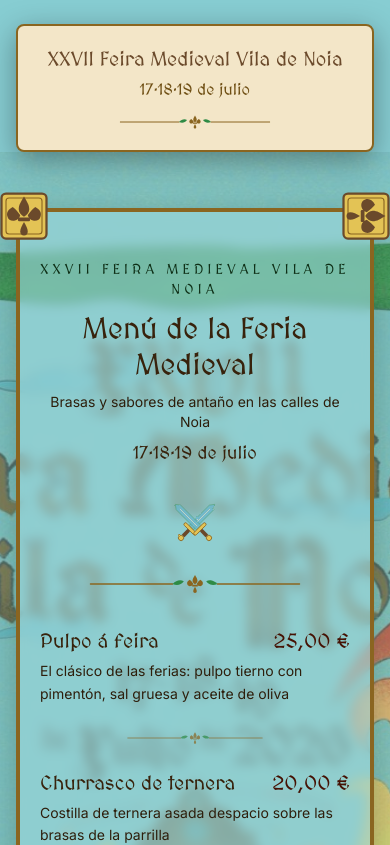
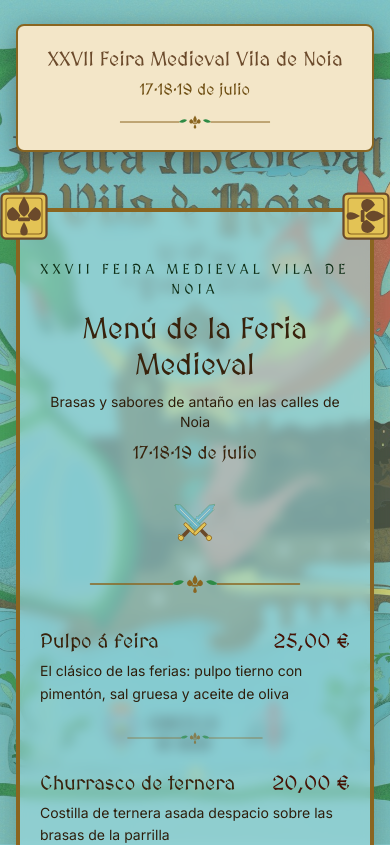
Before and after one commit to aleglope/La-Parrilla-de-champi, a Next.js app: page /es/feria-preview in a window 390 px wide. Shown: the top 845 px of the page. Built offline with nearby package versions, Linux system fonts and the light colour scheme.

Commit message:
feat(feria): anchor poster background to viewport for responsive mobile display

```diff
--- a/components/feria/MedievalMenuContent.tsx
+++ b/components/feria/MedievalMenuContent.tsx
@@ -25,18 +25,24 @@ export function MedievalMenuContent({ lang }: MedievalMenuContentProps) {
   const texts = FERIA_TEXTS[lang];
 
   return (
-    <section className="relative overflow-hidden bg-[#87CDD2] py-14 px-4 sm:py-16 sm:px-6">
-      {/* Cartel oficial de la feria como fondo (decorativo) */}
+    <section className="relative bg-[#87CDD2] py-14 px-4 sm:py-16 sm:px-6">
+      {/*
+       * Cartel oficial como fondo fijo al viewport (no a la sección): cada
+       * dispositivo lo muestra a su escala natural y el contenido se desliza
+       * por encima. Evita el zoom extremo en móvil de la variante absolute.
+       */}
+      <div className="fixed inset-0 pointer-events-none" aria-hidden="true">
         <Image
           src="/feria/cartel-feria-2026.jpg"
           alt=""
           fill
           priority
           sizes="100vw"
-        className="pointer-events-none select-none object-cover object-[50%_18%]"
+          className="select-none object-cover object-[50%_30%]"
         />
         {/* Velo turquesa para integrar el cartel y asegurar legibilidad en bordes */}
-      <div className="absolute inset-0 bg-[#87CDD2]/25" aria-hidden="true" />
+        <div className="absolute inset-0 bg-[#87CDD2]/25" />
+      </div>
 
       <div className="relative mx-auto max-w-2xl rounded-lg border-4 border-[#8A6520] bg-[#9AD5D9]/60 backdrop-blur-[6px] px-5 py-12 sm:px-10 shadow-[0_10px_40px_rgba(43,74,43,0.35)]">
         {/* Cuadros mostaza en las 4 esquinas */}
```
Lines whose indentation alone changed are shown as unchanged.
